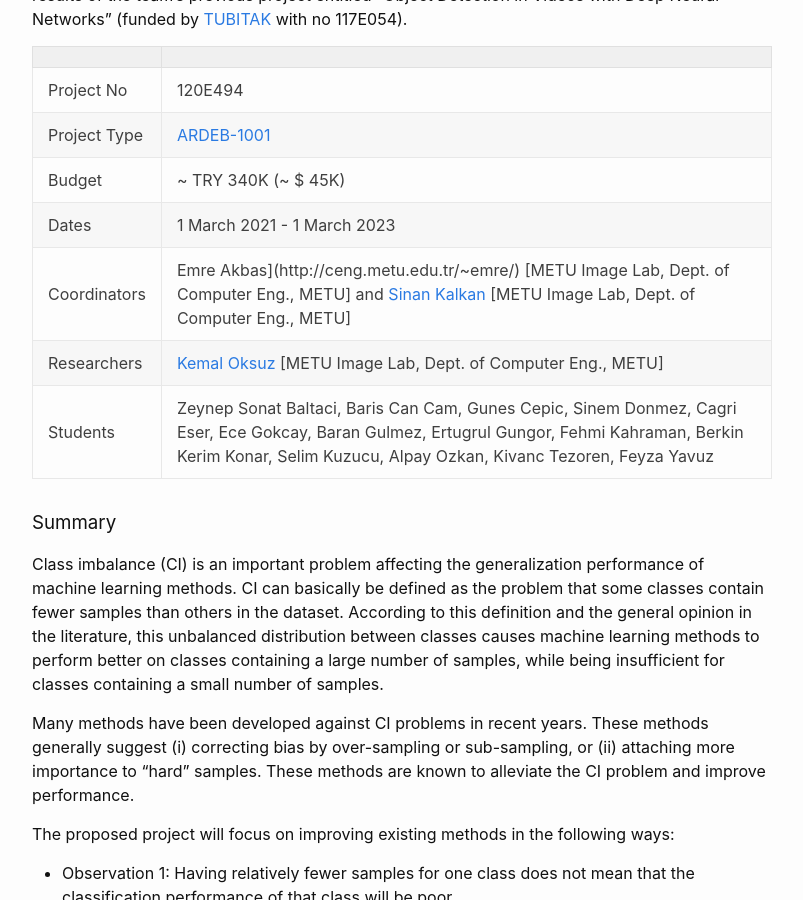
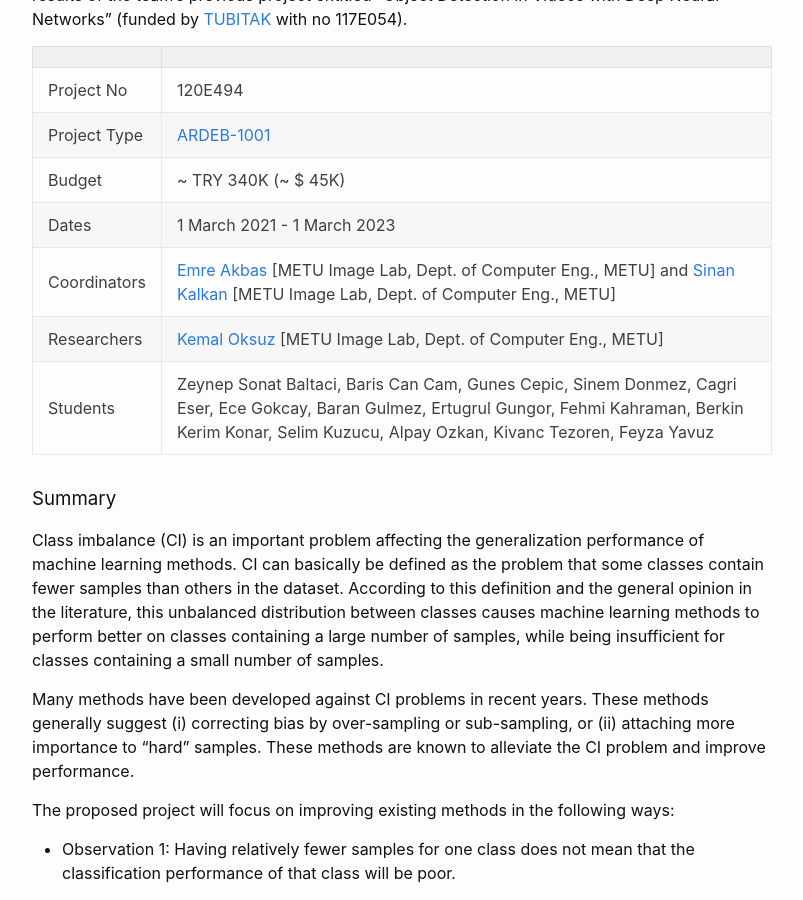
Before and after one commit to metu-balance/metu-balance.github.io, a Jekyll site: the page built from index.md, in a window 1280 px wide and 900 px high, scrolled down 787 px. Shown: the whole window, without its empty margins (238-1041 px from the left). Built offline with Jekyll 4.4.1, drawn with Linux system fonts in a browser that asks for light colours; our own code applies the rules of GitHub Pages for plain Markdown files.

Commit message:
Update index.md

```diff
--- a/index.md
+++ b/index.md
@@ -117,7 +117,7 @@ DENGE is a project supported by [TUBITAK](http://tubitak.gov.tr/) as a two-year
 | Project Type | [ARDEB-1001](https://www.tubitak.gov.tr/tr/destekler/akademik/ulusal-destek-programlari/icerik-1001-bilimsel-ve-teknolojik-arastirma-projelerini-destekleme-pr) |
 | Budget          | ~ TRY 340K (~ $ 45K) |
 | Dates           | 1 March 2021 - 1 March 2023 |
-| Coordinators | Emre Akbas](http://ceng.metu.edu.tr/~emre/) [METU Image Lab, Dept. of Computer Eng., METU] and [Sinan Kalkan](http://ceng.metu.edu.tr/~skalkan/) [METU Image Lab, Dept. of Computer Eng., METU]  |
+| Coordinators | [Emre Akbas](http://ceng.metu.edu.tr/~emre/) [METU Image Lab, Dept. of Computer Eng., METU] and [Sinan Kalkan](http://ceng.metu.edu.tr/~skalkan/) [METU Image Lab, Dept. of Computer Eng., METU]  |
 | Researchers | [Kemal Oksuz](https://kemaloksuz.github.io/) [METU Image Lab, Dept. of Computer Eng., METU] |
 | Students    | Zeynep Sonat Baltaci, Baris Can Cam, Gunes Cepic, Sinem Donmez, Cagri Eser, Ece Gokcay, Baran Gulmez, Ertugrul Gungor, Fehmi Kahraman, Berkin Kerim Konar, Selim Kuzucu, Alpay Ozkan, Kivanc Tezoren, Feyza Yavuz |
 
```
